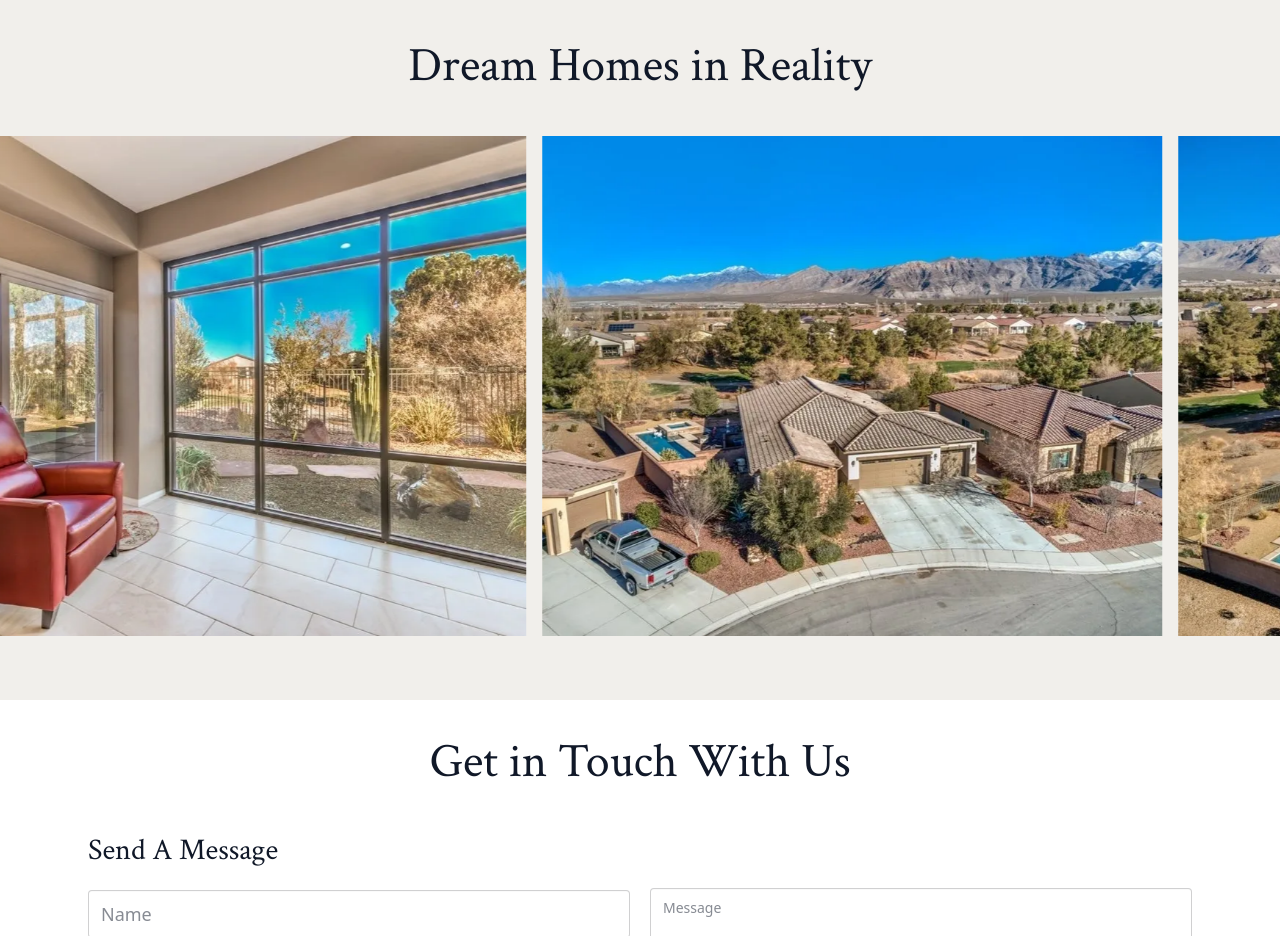
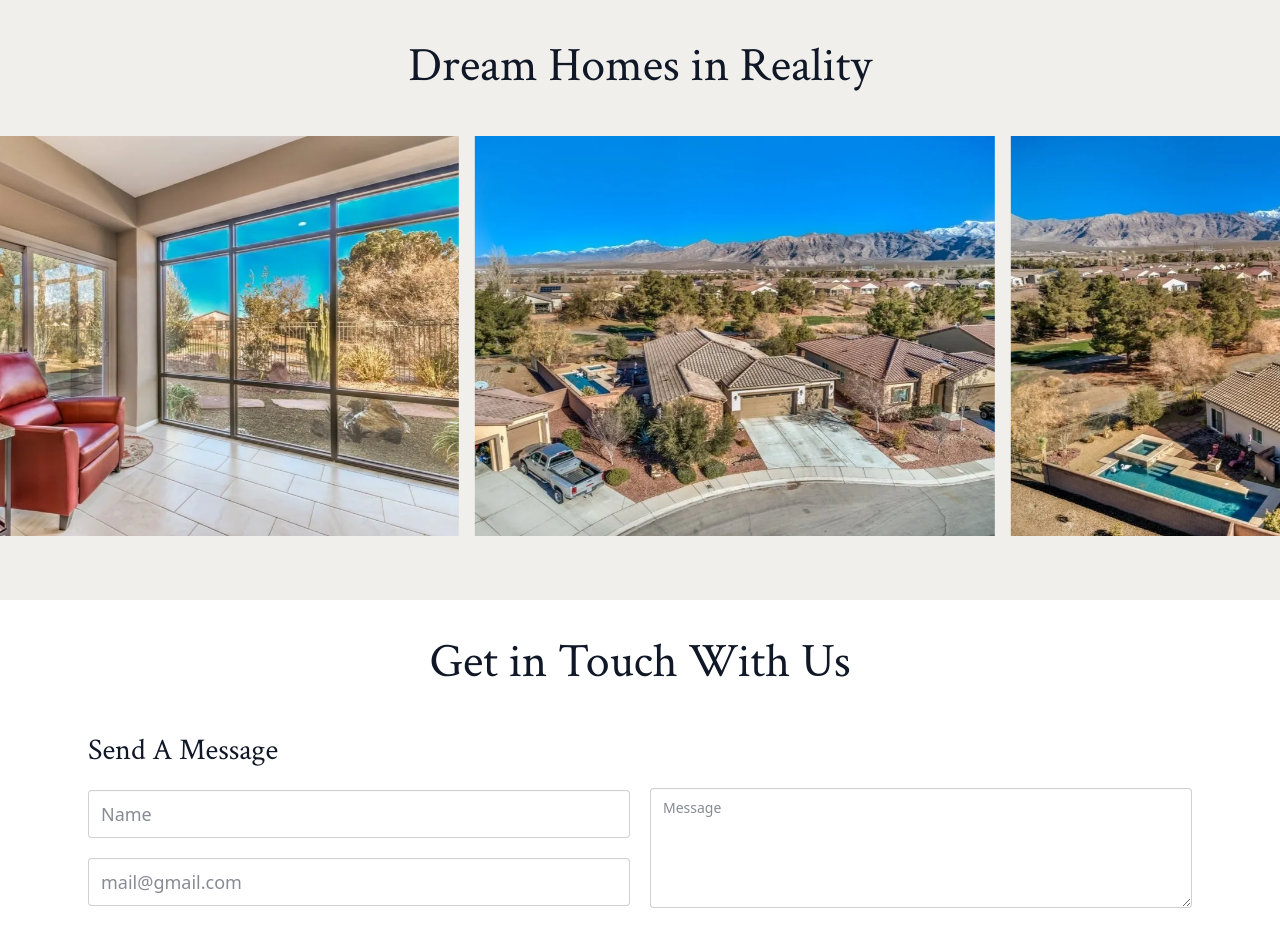
Before and after one commit to AnthonyFrancisco21/Marci-Metzger-Home, a plain HTML site: page index.html in a window 1280 px wide. Shown: the part 4740-5676 px from the top of the page. Drawn offline with nearby package versions, Linux system fonts and the light colour scheme.

Commit message:
Clean up photo slide

```diff
--- a/style.css
+++ b/style.css
@@ -191,10 +191,10 @@ html {
 
 @media (min-width: 1024px) {
   .item {
-    flex: 0 0 620px;
+    flex: 0 0 520px;
   }
   .item img {
-    height: 500px;
+    height: 400px;
   }
 }
 
```
